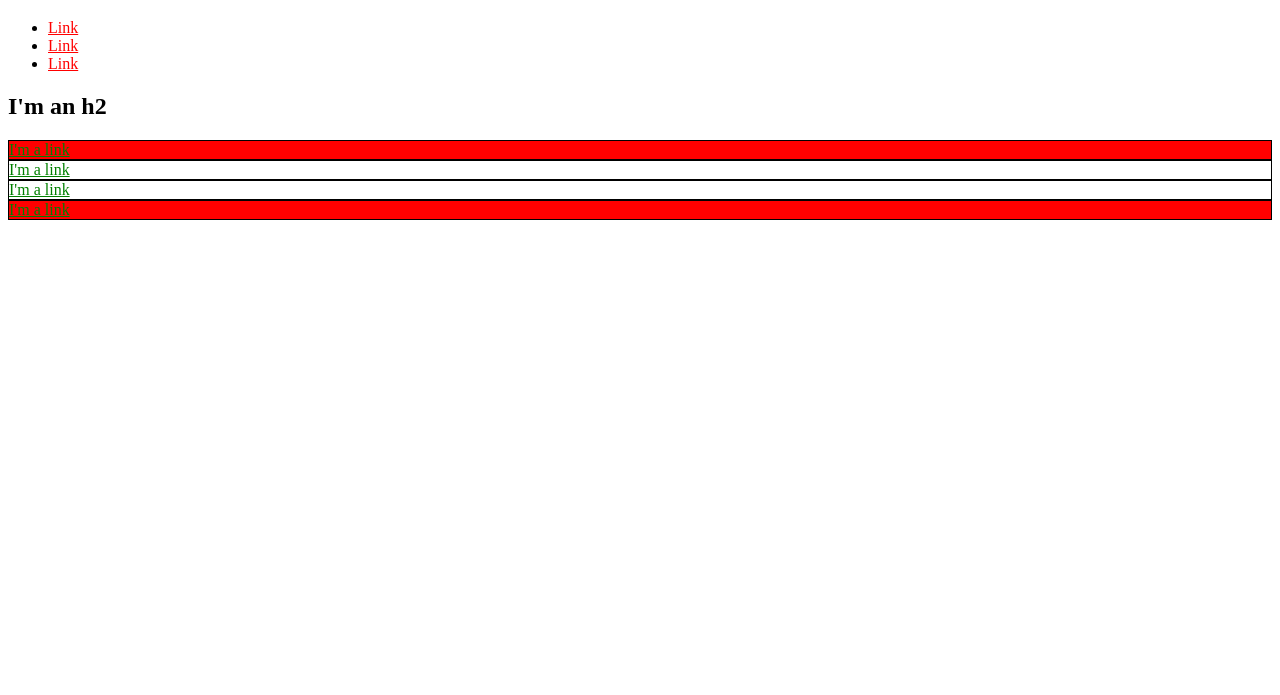
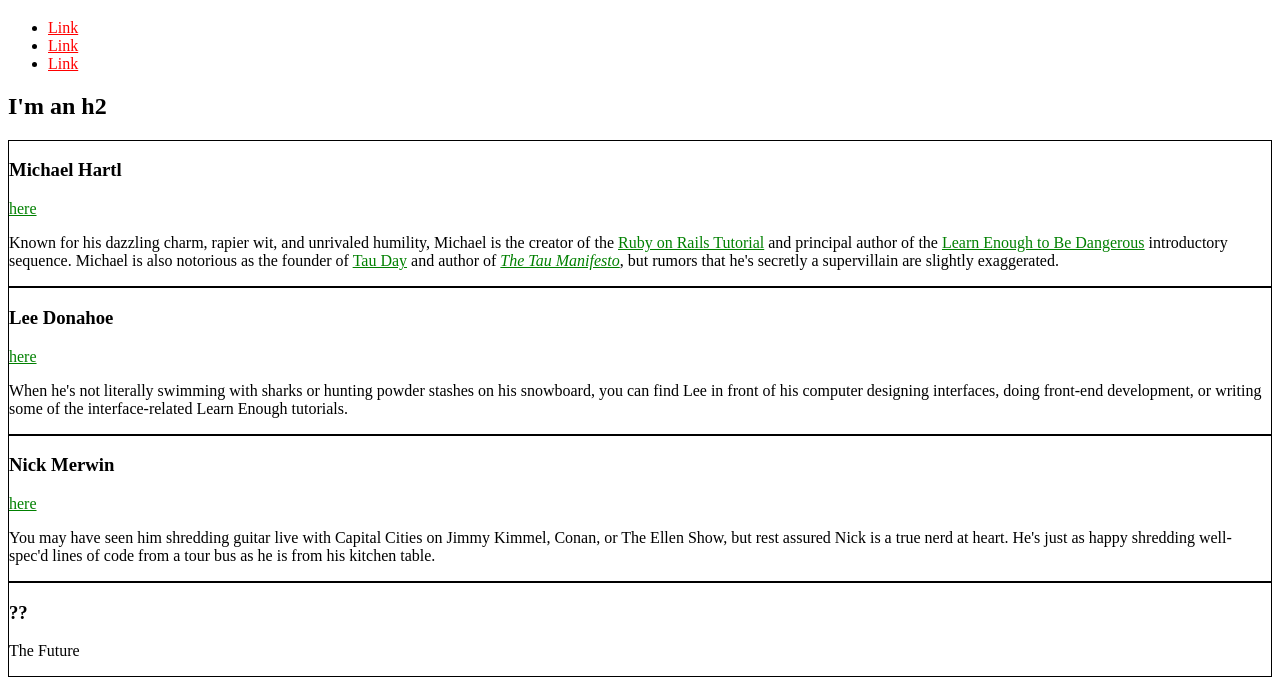
Before and after one commit to JarodMarler/jarodmarler.github.io, a plain HTML site: page index.html in a window 1280 px wide. Shown: the part 61-756 px from the top of the page. Drawn offline with Linux system fonts and the light colour scheme.

Commit message:
Synced Index page with Tutorial

```diff
--- a/index.html
+++ b/index.html
@@ -7,20 +7,11 @@
       a {
         color: red;
       }
-      #exec-bio {
-        background-color: lightgray;
-      }
       .bio-box {
         border: 1px solid black;
       }
       .bio-box a {
         color: green;
-      }
-      .alert {
-  background: red;
-      }
-      #exec-bio.alert {
-        background: red;
       }
     </style>
   </head>
@@ -38,17 +29,48 @@
       </li>
     </ul>
     <h2>I'm an h2</h2>
-    <div id="exec-bio" class="bio-box alert">
-      <a href="http://example.com/">I'm a link</a>
+    <div class="bio-box">
+      <h3>Michael Hartl</h3>
+      <a href="http://twitter.com/mhartl">here</a>
+      <p>
+        Known for his dazzling charm, rapier wit, and unrivaled humility,
+        Michael is the creator of the
+        <a href="https://www.railstutorial.org/">Ruby on Rails
+        Tutorial</a> and principal author of the
+        <a href="https://learnenough.com/">
+        Learn Enough to Be Dangerous</a> introductory sequence. Michael
+        is also notorious as the founder of
+        <a href="http://tauday.com/">Tau Day</a> and author of
+        <a href="http://tauday.com/tau-manifesto"><em>The Tau
+        Manifesto</em></a>, but rumors that he's secretly a supervillain
+        are slightly exaggerated.
+      </p>
     </div>
     <div class="bio-box">
-      <a href="http://example.com/">I'm a link</a>
+      <h3>Lee Donahoe</h3>
+      <a href="https://twitter.com/leedonahoe">here</a>
+      <p>
+        When he's not literally swimming with sharks or hunting powder stashes on
+        his snowboard, you can find Lee in front of his computer designing
+        interfaces, doing front-end development, or writing some of the
+        interface-related Learn Enough tutorials.
+      </p>
     </div>
     <div class="bio-box">
-      <a href="http://example.com/">I'm a link</a>
+      <h3>Nick Merwin</h3>
+      <a href="https://twitter.com/nickmerwin">here</a>
+      <p>
+        You may have seen him shredding guitar live with Capital Cities on Jimmy
+        Kimmel, Conan, or The Ellen Show, but rest assured Nick is a true nerd at
+        heart. He's just as happy shredding well-spec'd lines of code from a tour
+        bus as he is from his kitchen table.
+      </p>
     </div>
-    <div class="bio-box alert">
-      <a href="http://example.com/">I'm a link</a>
+    <div class="bio-box">
+      <h3>??</h3>
+      <p>
+        The Future
+      </p>
     </div>
   </body>
 </html>
```
